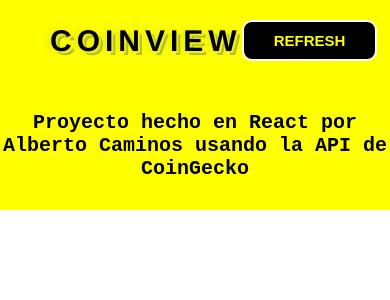
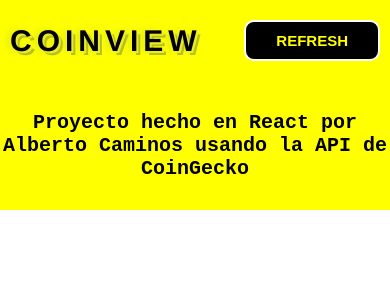
Before and after one commit to AlbeerC/Coin-View, a React (Create React App) app: page /detail in a window 390 px wide. Shown: the top 300 px of the page. Built offline with nearby package versions, Linux system fonts and the light colour scheme.

Commit message:
responsive

```diff
--- a/src/App.js
+++ b/src/App.js
@@ -4,6 +4,7 @@
 import Navbar from './components/Navbar/Navbar';
 import Footer from './components/Footer/Footer';
 import ItemListContainer from './components/ItemListContainer/ItemListContainer';
+import ItemDetailContainer from './components/ItemDetailContainer/ItemDetailContainer';
 
 function App() {
   return (
@@ -11,6 +12,7 @@
         <Navbar />
         <Routes>
           <Route path='/' element={ <ItemListContainer/> } />
+          <Route path='/detail' element={ <ItemDetailContainer/> } />
         </Routes>
         <Footer />
       </BrowserRouter>
--- a/src/components/Item/Item.jsx
+++ b/src/components/Item/Item.jsx
@@ -1,41 +1,17 @@
-/* import './Item.scss'
-
-function Item ( { id, name, image, symbol, price, cap } ) {
-
-    return (
-        <div className="card">
-            <p>{id}</p>
-            <div className='item-info'>
-                <h2>{name}</h2>
-                <img src={image} alt="coin image" />
-                <h3 className='symbol'>{symbol}</h3>
-            </div>
-            <p>${price}</p>
-            <p>${cap}</p>
-        </div>
-    )
-
-}
-
-export default Item */
-
-
-
-
 import './Item.scss'
 
 function Item ( { id, name, image, symbol, price, cap } ) {
 
     return (
         <tr>
-            <td>{id}</td>
+            <td className='d-none'>{id}</td>
             <td className='coin'>
                 <h2>{name}</h2>
                 <img src={image} alt="coin image" />
-                <h3>{symbol}</h3>
+                <h3 className='d-none'>{symbol}</h3>
             </td>
             <td className='value-price'>${price}</td>
-            <td>${cap}</td>
+            <td className='d-none'>${cap}</td>
         </tr>
     )
 
--- a/src/components/Item/Item.scss
+++ b/src/components/Item/Item.scss
@@ -65,6 +65,10 @@
             gap: 3rem;
             align-items: center;
 
+            @media (max-width: 768px) {
+                gap: 1rem;
+            }
+
             h2 {
                 font-size: 2.3rem;
             }
--- /dev/null
+++ b/src/components/ItemDetailContainer/ItemDetailContainer.jsx
@@ -0,0 +1,12 @@
+
+function ItemDetailContainer () {
+
+
+    return (
+        <div>
+
+        </div>
+    )
+}
+
+export default ItemDetailContainer
--- a/src/components/ItemList/ItemList.jsx
+++ b/src/components/ItemList/ItemList.jsx
@@ -1,35 +1,3 @@
-/* import Item from "../Item/Item"
-import './ItemList.scss'
-
-function ItemList ( {data} ) {
-
-    return (
-        <div className="list">
-            <ul>
-                <li>#</li>
-                <li>Coin</li>
-                <li>Price</li>
-                <li>Market Cap</li>
-            </ul>
-            {data.map((prod) => (
-                <Item key={prod.market_cap_rank}
-                        id={prod.market_cap_rank}
-                        name={prod.name}
-                        image={prod.image}
-                        symbol={prod.symbol}
-                        price={prod.current_price}
-                        cap={prod.market_cap}
-                />))}
-        </div>
-
-    )
-}
-
-export default ItemList */
-
-
-
-
 import Item from "../Item/Item"
 import './ItemList.scss'
 
@@ -39,10 +7,10 @@
         <table>
             <thead>
                 <tr>
-                    <th>#</th>
+                    <th className="d-none">#</th>
                     <th className="coin">Coin</th>
                     <th className="price">Price</th>
-                    <th>Market Cap</th>
+                    <th className="d-none">Market Cap</th>
                 </tr>
             </thead>
 
--- a/src/components/ItemListContainer/ItemListContainer.jsx
+++ b/src/components/ItemListContainer/ItemListContainer.jsx
@@ -38,7 +38,7 @@
 
     return (
         <div>
-            <input className="search" type="search" value={search} onChange={handleSearch} placeholder="Search for coin name or symbol"/>
+            <input className="search" type="search" value={search} onChange={handleSearch} placeholder="Search by coin name or symbol"/>
             <ItemList data={data}/>
         </div>
     )
--- a/src/components/Navbar/Navbar.jsx
+++ b/src/components/Navbar/Navbar.jsx
@@ -1,11 +1,12 @@
 import './Navbar.scss'
+import { Link } from 'react-router-dom'
 
 function Navbar () {
 
 
     return (
         <nav className='navbar'>
-            <h1>CoinView</h1>
+            <Link to='/'> <h1>CoinView</h1> </Link>
             <button onClick={ () => {window.location.reload(false)}}>Refresh</button>
         </nav>
     )
--- a/src/components/Navbar/Navbar.scss
+++ b/src/components/Navbar/Navbar.scss
@@ -9,6 +9,14 @@
     right: 0;
     left: 0;
 
+    @media (max-width: 768px) {
+        padding: 2rem 1rem;
+    }
+
+    a {
+        text-decoration: none;
+        color: #000000;
+
         h1 {
             font-size: 3rem;
             font-family: 'Franklin Gothic Medium', 'Arial Narrow', Arial, sans-serif;
@@ -16,6 +24,7 @@
             text-transform: uppercase;
             font-weight: bold;
             text-shadow: 2px 2px 0 #eeeb26, 4px 4px 0 #b2c223, -4px 0px 6px rgba(206, 218, 41, 0.59);
+        }
     }
 
     input {
--- a/src/scss/_resets.scss
+++ b/src/scss/_resets.scss
@@ -14,3 +14,8 @@
     text-align: center;
     margin: 5rem 0;
 }
+.d-none {
+    @media (max-width: 768px) {
+        display: none;
+    }
+}
```
Also changed, not shown: src/components/ItemDetail/ItemDetail.jsx (added), src/components/ItemDetail/ItemDetail.scss (added). Lines whose indentation alone changed are shown as unchanged.
